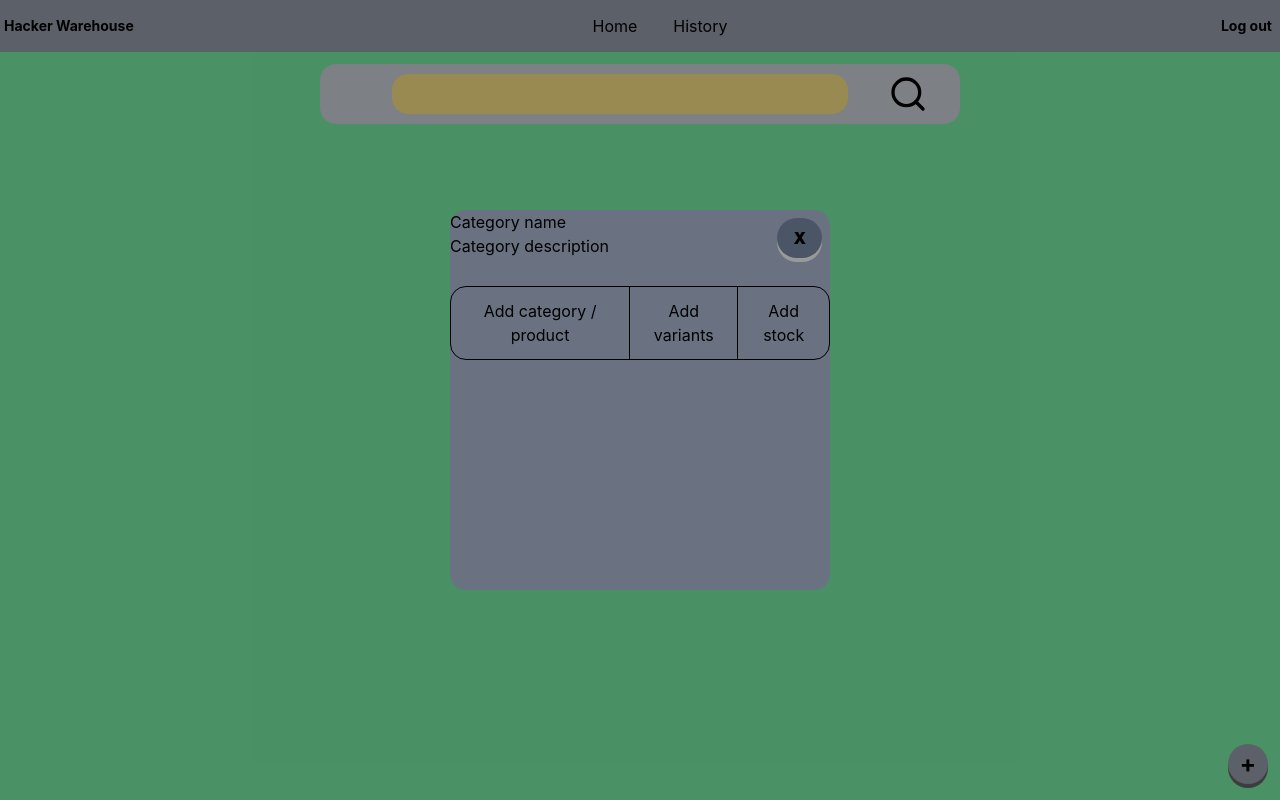
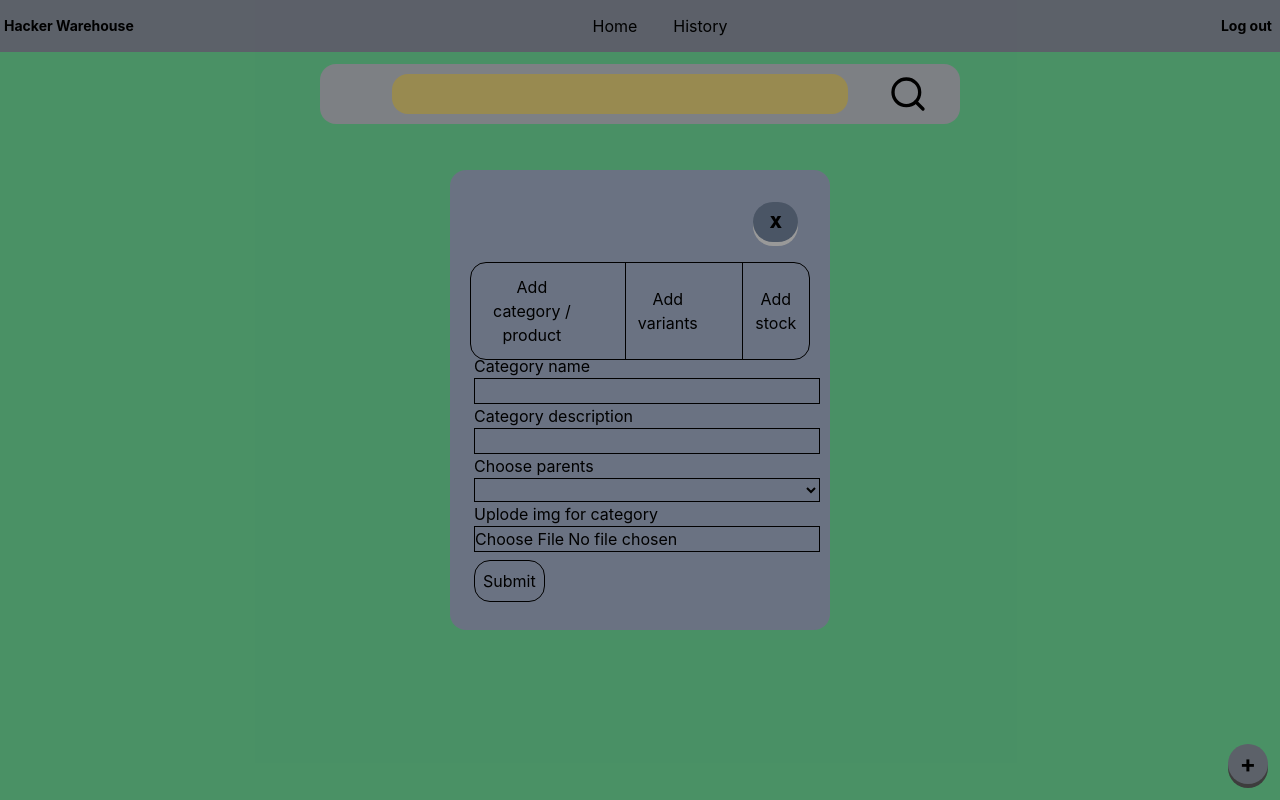
Before and after one commit to Vang-er/Hacker-Warehouse, a Django app: page /test/dash in a window 1280 px wide, after a click that opens the changed part. Run offline with Django 5.2, Linux system fonts and the light colour scheme; lists and menus that the app fills with data are empty.

Commit message:
add category

```diff
--- a/front-end/index.html
+++ b/front-end/index.html
@@ -48,7 +48,7 @@
     </div>
     <div
       id="window"
-      class="z-50 hidden mx-auto my-auto w-95 h-95 rounded-2xl bg-gray-500 fixed left-1/2 top-1/2 -translate-x-1/2 -translate-y-1/2"
+      class="p-6 z-50 hidden mx-auto my-auto w-95 h-115 rounded-2xl bg-gray-500 fixed left-1/2 top-1/2 -translate-x-1/2 -translate-y-1/2"
     >
       <div class="w-full relative">
         <button
@@ -59,7 +59,7 @@
         </button>
       </div>
       <div class="flex justify-around">
-      <div id="chooseadd" class=" rounded-2xl border absolute top-[20%] flex justify-center">
+      <div id="chooseadd" class=" gap-4 rounded-2xl border absolute top-[20%] flex justify-center ml-5 mr-5">
         <button id="addcat" class=" cursor-pointer p-3 rounded-l-2xl">Add category / product</button>
         <hr>
         <button id="addvariants" class="cursor-pointer border-l p-3">Add variants</button>
@@ -87,12 +87,22 @@ img
 -->
 
 
-    <div id="cat">
+    <form id="cat" class="
+    absolute top-2/5 flex flex-col
+    ">
       <label for="catname">Category name</label>
-      <input name="catname" type="text">
+      <input name="catname" type="text" class="border">
       <label for="catdes">Category description</label>
-      <input name="catdes" type="text">
-    </div>
+      <input name="catdes" type="text" class="border">
+
+      <label for="catdrop">Choose parents</label>
+      <select id="catslect" class="border">
+
+      </select>
+      <label for="catimg">Uplode img for category</label>
+      <input class="border" type="file" id="catimg"  accept=".jpg, .jpeg, .png, .webp">
+      <input type="submit" class="border cursor-pointer w-fit mt-2 p-2 rounded-2xl">
+    </form>
 
     <div id="var">
 
@@ -131,6 +141,7 @@ img
     const addstock = document.getElementById("addstock");
     const addcat = document.getElementById("addcat");
     const addvariants = document.getElementById("addvariants")
+    const cat = document.getElementById("cat")
     let stockpressed = false;
     let catpresser = false;
     let varpressed = false;
@@ -144,7 +155,7 @@ addvariants.addEventListener("click", () => {
     addvariants.style.backgroundColor = "#4B5563";
     addstock.style.backgroundColor = "#6B7280";
     addcat.style.backgroundColor = "#6B7280";
-
+    cat.style.display = "none"
 });
 
 addcat.addEventListener("click", () => {
@@ -154,6 +165,7 @@ addcat.addEventListener("click", () => {
     addcat.style.backgroundColor = "#4B5563";
     addstock.style.backgroundColor = "#6B7280";
    addvariants.style.backgroundColor = "#6B7280";
+      cat.style.display = "flex"
 
 });
 
@@ -164,6 +176,7 @@ addstock.addEventListener("click", () => {
     addstock.style.backgroundColor = "#4B5563";
     addcat.style.backgroundColor = "#6B7280";
    addvariants.style.backgroundColor = "#6B7280";
+     cat.style.display = "none"
 
 });
 
--- a/static/css/output.css
+++ b/static/css/output.css
@@ -17,6 +17,7 @@
     --color-gray-600: oklch(44.6% 0.03 256.802);
     --color-black: #000;
     --spacing: 0.25rem;
+    --container-lg: 32rem;
     --text-sm: 0.875rem;
     --text-sm--line-height: calc(1.25 / 0.875);
     --text-2xl: 1.5rem;
@@ -210,11 +211,29 @@
   .top-2 {
     top: calc(var(--spacing) * 2);
   }
+  .top-2\/4 {
+    top: calc(2 / 4 * 100%);
+  }
+  .top-2\/5 {
+    top: calc(2 / 5 * 100%);
+  }
+  .top-2\/6 {
+    top: calc(2 / 6 * 100%);
+  }
+  .top-3 {
+    top: calc(var(--spacing) * 3);
+  }
+  .top-3\/10 {
+    top: calc(3 / 10 * 100%);
+  }
   .top-\[20\%\] {
     top: 20%;
   }
   .top-\[50\%\] {
     top: 50%;
+  }
+  .top-\[50\] {
+    top: 50;
   }
   .right-1 {
     right: var(--spacing);
@@ -243,6 +262,9 @@
   .left-\[50\%\] {
     left: 50%;
   }
+  .left-\[50\] {
+    left: 50;
+  }
   .z-40 {
     z-index: 40;
   }
@@ -251,6 +273,9 @@
   }
   .m-4 {
     margin: calc(var(--spacing) * 4);
+  }
+  .m-5 {
+    margin: calc(var(--spacing) * 5);
   }
   .m-10 {
     margin: calc(var(--spacing) * 10);
@@ -285,11 +310,17 @@
   .mr-3 {
     margin-right: calc(var(--spacing) * 3);
   }
+  .mr-5 {
+    margin-right: calc(var(--spacing) * 5);
+  }
   .mb-6 {
     margin-bottom: calc(var(--spacing) * 6);
   }
   .ml-2 {
     margin-left: calc(var(--spacing) * 2);
+  }
+  .ml-5 {
+    margin-left: calc(var(--spacing) * 5);
   }
   .block {
     display: block;
@@ -323,6 +354,9 @@
   }
   .h-95 {
     height: calc(var(--spacing) * 95);
+  }
+  .h-115 {
+    height: calc(var(--spacing) * 115);
   }
   .h-\[2px\] {
     height: 2px;
@@ -359,6 +393,9 @@
   }
   .w-95 {
     width: calc(var(--spacing) * 95);
+  }
+  .w-fit {
+    width: fit-content;
   }
   .w-full {
     width: 100%;
@@ -403,6 +440,9 @@
   .resize {
     resize: both;
   }
+  .columns-lg {
+    columns: var(--container-lg);
+  }
   .flex-col {
     flex-direction: column;
   }
@@ -423,6 +463,9 @@
   }
   .gap-3 {
     gap: calc(var(--spacing) * 3);
+  }
+  .gap-4 {
+    gap: calc(var(--spacing) * 4);
   }
   .rounded {
     border-radius: 0.25rem;
@@ -509,6 +552,9 @@
   }
   .p-3 {
     padding: calc(var(--spacing) * 3);
+  }
+  .p-6 {
+    padding: calc(var(--spacing) * 6);
   }
   .p-7 {
     padding: calc(var(--spacing) * 7);
@@ -680,6 +726,9 @@
     }
     .hover\:scale-\[1\.1\]:hover {
       scale: 1.1;
+    }
+    .hover\:scale-\[1\.3\]:hover {
+      scale: 1.3;
     }
     .hover\:bg-gray-600:hover {
       background-color: var(--color-gray-600);
```
